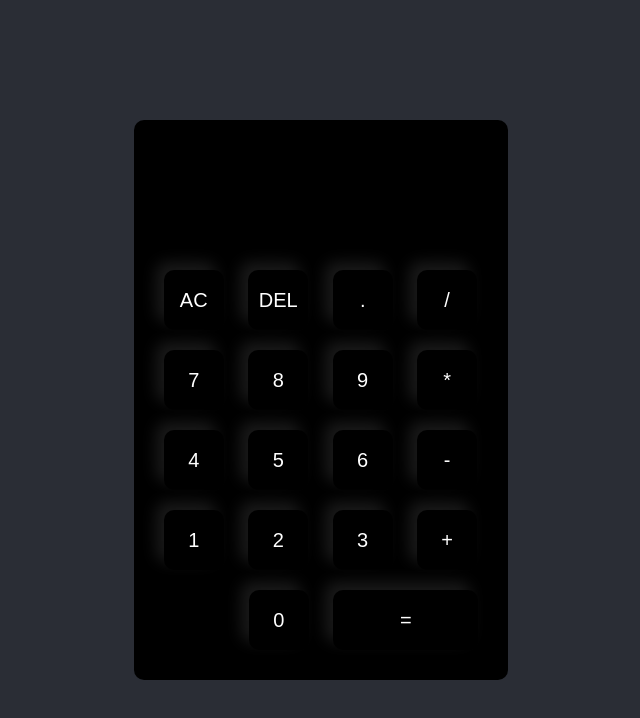
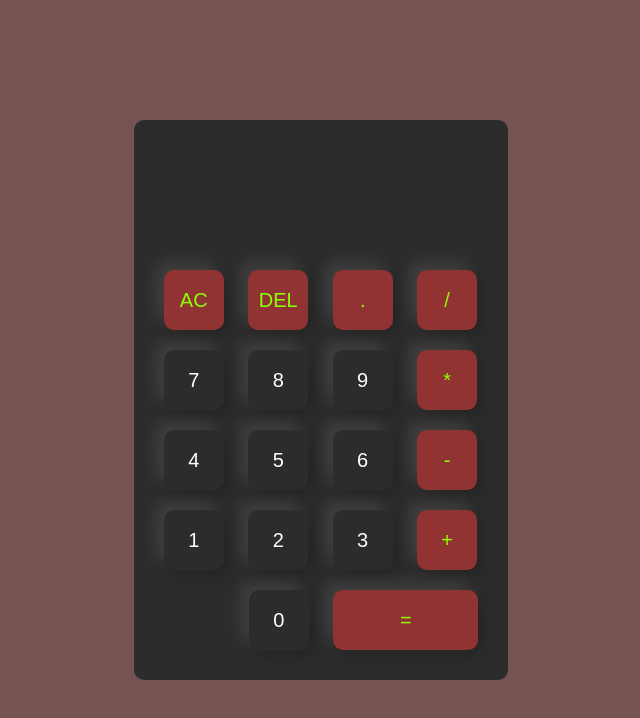
Before and after one commit to Dipson-Adhikari/Online-Calculator, a plain HTML site: page index.html in a window 1280 px wide. Shown: the whole page, without its empty margins (319-959 px from the left). Drawn offline with Linux system fonts and the light colour scheme.

Commit message:
Added Colors To Operator Buttons

```diff
--- a/index.html
+++ b/index.html
@@ -14,32 +14,32 @@
                     <input type="text" name="display">
                 </div>
                 <div>
-                    <input type="button" value="AC" onclick="display.value='' ">
-                    <input type="button" value="DEL" onclick="display.value=display.value.toString().slice(0,-1) ">
-                    <input type="button" value="."onclick="display.value+='.' " >
-                    <input type="button" value="/" onclick="display.value+='/' ">
+                    <input type="button" value="AC" onclick="display.value='' " class="operator">
+                    <input type="button" value="DEL" onclick="display.value=display.value.toString().slice(0,-1) " class="operator">
+                    <input type="button" value="."onclick="display.value+='.' " class="operator">
+                    <input type="button" value="/" onclick="display.value+='/' " class="operator">
                 </div>
                 <div>
                     <input type="button" value="7" onclick="display.value+='7' ">
                     <input type="button" value="8" onclick="display.value+='8' ">
                     <input type="button" value="9" onclick="display.value+='9'">
-                    <input type="button" value="*" onclick="display.value+='*' ">
+                    <input type="button" value="*" onclick="display.value+='*' "class="operator">
                 </div>
                 <div>
                     <input type="button" value="4" onclick="display.value+='4' ">
                     <input type="button" value="5" onclick="display.value+='5' ">
                     <input type="button" value="6" onclick="display.value+='6' ">
-                    <input type="button" value="-" onclick="display.value+='-' ">
+                    <input type="button" value="-" onclick="display.value+='-' "class="operator">
                 </div>
                 <div>
                     <input type="button" value="1" onclick="display.value+='1' ">
                     <input type="button" value="2" onclick="display.value+='2' ">
                     <input type="button" value="3" onclick="display.value+='3' ">
-                    <input type="button" value="+" onclick="display.value+='+' ">
+                    <input type="button" value="+" onclick="display.value+='+' "class="operator">
                 </div>
                 <div>
                     <input type="button" value="0" class="zero" onclick="display.value+='0' ">
-                    <input type="button" value="=" class="equal" onclick="display.value=eval(display.value)">
+                    <input type="button" value="=" class="equal" onclick="display.value=eval(display.value)" >
 
                 </div>
             </form>
--- a/style.css
+++ b/style.css
@@ -7,13 +7,13 @@
 .container{
     width: 100%;
     height: 100vh;
-    background:rgb(42, 45, 53);
+    background:rgb(119, 82, 82);
     display: flex;
     justify-content: center;
     align-items: center;
 }
 .calculator{
-    background: rgb(0, 0, 0);
+    background: rgb(45, 44, 44);
     padding: 20px;
     border-radius: 10px;
 
@@ -48,4 +48,10 @@ form input.zero{
 }
 form input.equal{
     width: 145px;
+    color: rgb(140, 255, 0);
+    background: #923333;
 }
+form input.operator{
+color: rgb(140, 255, 0);
+background: #923333;
+}
```
